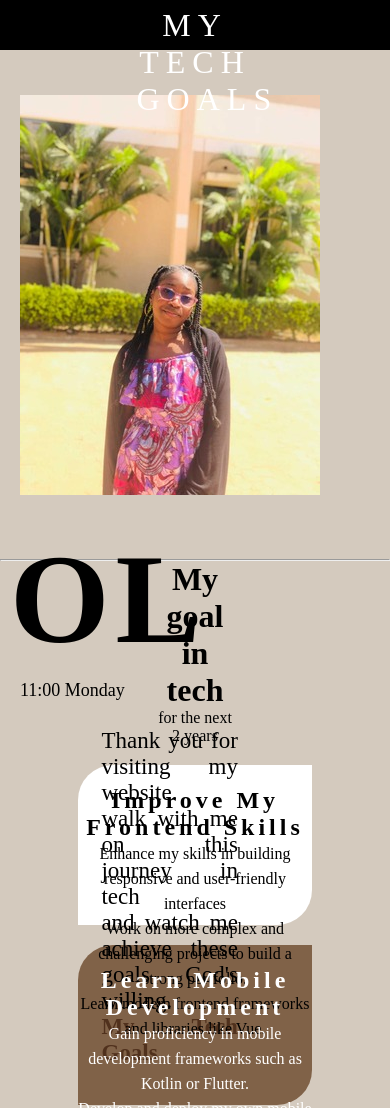
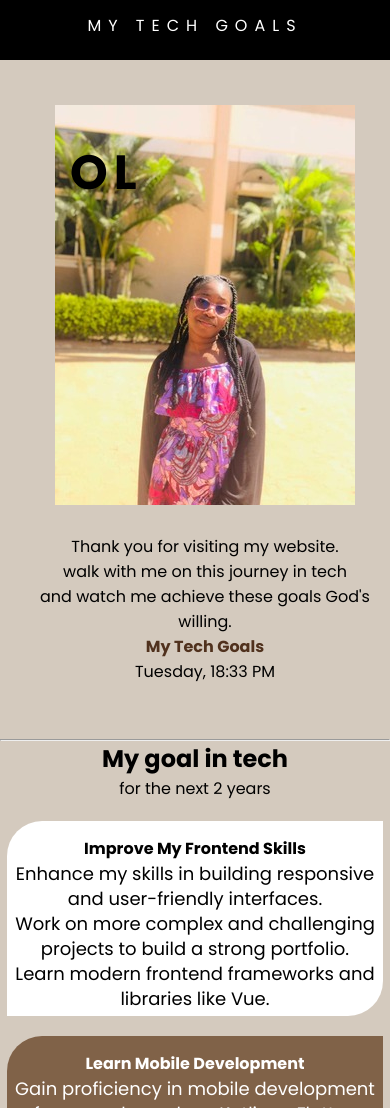
Before and after one commit to OlamideLanre/olamidelanre.github.io, a plain HTML site: page index.html in a window 390 px wide. Shown: the top 1108 px of the page. Drawn offline with Linux system fonts and the light colour scheme.

Commit message:
medi query done

```diff
--- a/index.html
+++ b/index.html
@@ -15,19 +15,12 @@
         </div>
     </nav>
 
-    <div class="aboutMeContainer" >
-        <div class="imageDiv" style="margin-left: 20px; padding-top:30px ; float: left;">
+    <div class="aboutMeContainer aboutMeContainer-flex" >
+        <div class="imageDiv">
             <img data-testid="slackProfilePicture" src="mySlackProfile.jpg" alt="slack profile image">
         </div>
-        <div style="padding-top: 7%; display: inline-block;">
+        <div style="padding-top: 3%; display: inline-block;">
             <h1 data-testid="slackDisplayName">OL</h1>
-        </div>
-        <br>
-        <div class="details">
-            <span data-testid="currentTimeUTC" onload="getTime()">11:00</span>
-            <span data-testid="currentDay" onload="getDay()">Monday</span>
-            <br>
-        </div>
             <div class="paragraph">
                 <p>
                     Thank you for visiting my website. <br>
@@ -35,7 +28,17 @@
                     and watch me achieve these goals God's willing.
                 </p>
                 <span style="color: #50311D; font-weight: bold;">My Tech Goals</span>
+                <br>
+                <span data-testid="currentDay"></span>
+                <span data-testid="currentTimeUTC"></span>
             </div>
+        </div>
+        <br>
+
+        <!-- <div class="details">
+            <span data-testid="currentDay"></span>
+            <span data-testid="currentTimeUTC"></span>
+        </div> -->
     </div>
     <hr>
     <div class="text">
@@ -46,7 +49,7 @@
         <div>
             <h2 style="color: black;">Improve My Frontend Skills</h2>
             <ul style="list-style-type:disc;">
-                <li>Enhance my skills in building responsive and user-friendly interfaces</li>
+                <li>Enhance my skills in building responsive and user-friendly interfaces.</li>
                 <li>Work on more complex and challenging projects to build a strong portfolio.</li>
                 <li>Learn modern frontend frameworks and libraries like Vue.</li>
             </ul>
@@ -86,11 +89,13 @@
     <div class="useful-links">
         <h3>Useful Links</h3>
         <a href="https://hng.tech/learn" data-testid="hngLink">Break into tech with HNG</a>
-        <a href="https://keyword.dog" data-testid="keywordLink">Dominate serach rankings with the help of Keyword Dog</a>
+        <a href="https://keyword.dog" data-testid="keywordLink">Keyword Dog</a>
         <a href="https://scrapeanyweb.site" data-testid="scrapeanywebLink">Scrape Any Web</a>
+        <a href="https://github.com/OlamideLanre">My github</a>
     </div>
 
     <div class="contact-me">
+        <div>
             <h3>Contact me</h3>
             <span>Email: </span>
             <span data-testid="slackEmail">lanreprincess@gmail.com</span>
@@ -98,7 +103,38 @@
             <span>Phone: </span>
             <span>+234 802 071 5266</span>
         </div>
+    </div>
   </footer>
 
 </body>
+<script>
+    function updateDate() {
+            const now = new Date();
+            const weekDays = [
+                "Sunday",
+                "Monday",
+                "Tuesday",
+                "Wednesday",
+                "Thursday",
+                "Friday",
+                "Saturday",
+            ];
+            const hour = now.getUTCHours()
+            const minutes = now.getUTCMinutes()
+            const ampm = hour >= 12 ? 'PM' : 'AM';
+            const formattedHours = hour % 12 || 12;
+            const formattedMinutes = minutes.toString().padStart(2, '0');
+
+            const currentDay = weekDays[now.getDay()];
+            const currentTime = hour + ':' + minutes +' '+ampm;
+            const displayDay = document.querySelector('[data-testid="currentDay"]');
+            displayDay.innerHTML = currentDay+',';
+            const displayTime=document.querySelector('[data-testid="currentTimeUTC"]');
+            displayTime.innerHTML= currentTime
+
+        }
+        updateDate()
+        setInterval(updateDate, 60000);
+
+</script>
 </html>
--- a/style.css
+++ b/style.css
@@ -1,7 +1,10 @@
+@import url('https://fonts.googleapis.com/css2?family=Poppins:ital,wght@0,100;0,200;0,300;0,400;0,500;0,600;0,700;0,800;0,900;1,100;1,200;1,300;1,400;1,500;1,600;1,700;1,800;1,900&display=swap');
+
+
 * {
     margin: 0;
     padding: 0;
-    font-family: 'Times New Roman', Times, serif;
+    font-family: 'Poppins';
 }
 
 body {
@@ -24,9 +27,7 @@ nav div {
 }
 
 .aboutMeContainer {
-    /* background-color: #806248; */
     margin-top: 15px;
-    /* width: 50%; */
     height: 29rem;
     margin-left: auto;
     margin-right: auto;
@@ -34,30 +35,21 @@ nav div {
     border-bottom-left-radius: 30px;
 }
 
-.details {
-    /* background-color: #A5907B; */
-    /* float: right; */
-    display: inline-block;
-    color: black;
+.aboutMeContainer-flex{
+    display: flex;
+}
+
+.paragraph {
     margin-left: 20px;
-    /* margin-right: 35%; */
-    /* margin-top: 20%;    */
-    line-height: 35px;
-    font-size: 18px;
-}
-.paragraph {
-    margin-left: 26%;
     height: 30%;
-    font-size: 23px;
+    font-size: 20px;
     border-top-right-radius: 20px;
     border-bottom-left-radius: 20px;
-    text-align: justify;
-    width: 35%;
-    padding-top: 20px;
+    padding-top: 10px;
 }
 
 .aboutMeContainer h1 {
-    margin-left: 10px;
+    margin-left: 20px;
     font-size: 8rem;
     display: inline-block;
     color: black;
@@ -151,13 +143,107 @@ footer div h3 {
 .footer-flex .contact-me {
     line-height: 35px;
 }
+ .imageDiv {
+    margin-left: 20px;
+        padding-top: 30px;
+        float: left;
+ }
 
-/* .flex-container{
-    display: flex;
+/* MEDIA QUERY */
+@media screen and (max-width: 540px) {
+    nav div{
+        font-size: 1rem;
+        width: 100%;
+        padding-top: 13px;
+    }
+    .aboutMeContainer{
+        width: 100%;
+        height: 100%;
+    }
+    .aboutMeContainer h1{
+        text-align: center;
+        padding-top: 0;
+        margin-top: 10px;
+        position: absolute;
+        top: 15%;
+        font-size: 3rem;
+        margin-left: -125px;
+        color: black;
+    }
+    .aboutMeContainer-flex{
+        flex-direction: column;
+        text-align: center;
+    }
+    .paragraph{
+        font-size:16px;
+    }
+    .imageDiv{
+        align-content: center;
+    }
+    .text{
+        width: 100%;
+    }
+    .text h1{
+        font-size: 1.5em;
+        display: inline-block;
+    }
+    .text p{
+        font-size: 0.9em;
+    }
+    .goalone{
+        width: 94%;
+        height: 100%;
+        padding: 5px;
+
+    }
+    .goalone h2{
+        font-size: 1em;
+        letter-spacing: 0px;
+        margin-top: -10px;
+    }
+    .goalone ul li {
+        text-align: center;
+        font-size: 14px;
+
+    }
+    .footer div{
+        height: 100%;
+    }
+    .footer-flex{
+        flex-direction: column;
+        margin: 10px;
+        font-size: 15px;
+    }
+    .contact-me h3{
+        margin-left: 20px;
+    }
+    .contact-me div {
+        margin-left: 20px;
+    }
 }
-.flex-container div{
-    background-color: #806248;
-    width: 30%;
-    height: 10rem;
-    margin: 15px;
-} */
+
+@media screen and (max-width:1024px) {
+    nav{
+        height: 60px;
+    }
+    nav div{
+        width: 100%;
+    }
+    .text{
+        width: 100%;
+    }
+    .text p{
+        font-size: 16px;
+    }
+    .goalone{
+        width: 94%;
+        padding: 5px;
+    }
+    .goalone h2{
+        margin-top: -10px;
+    }
+    .goalone ul li {
+        font-size: 18px;
+    }
+
+}
```
Lines whose indentation alone changed are shown as unchanged.
